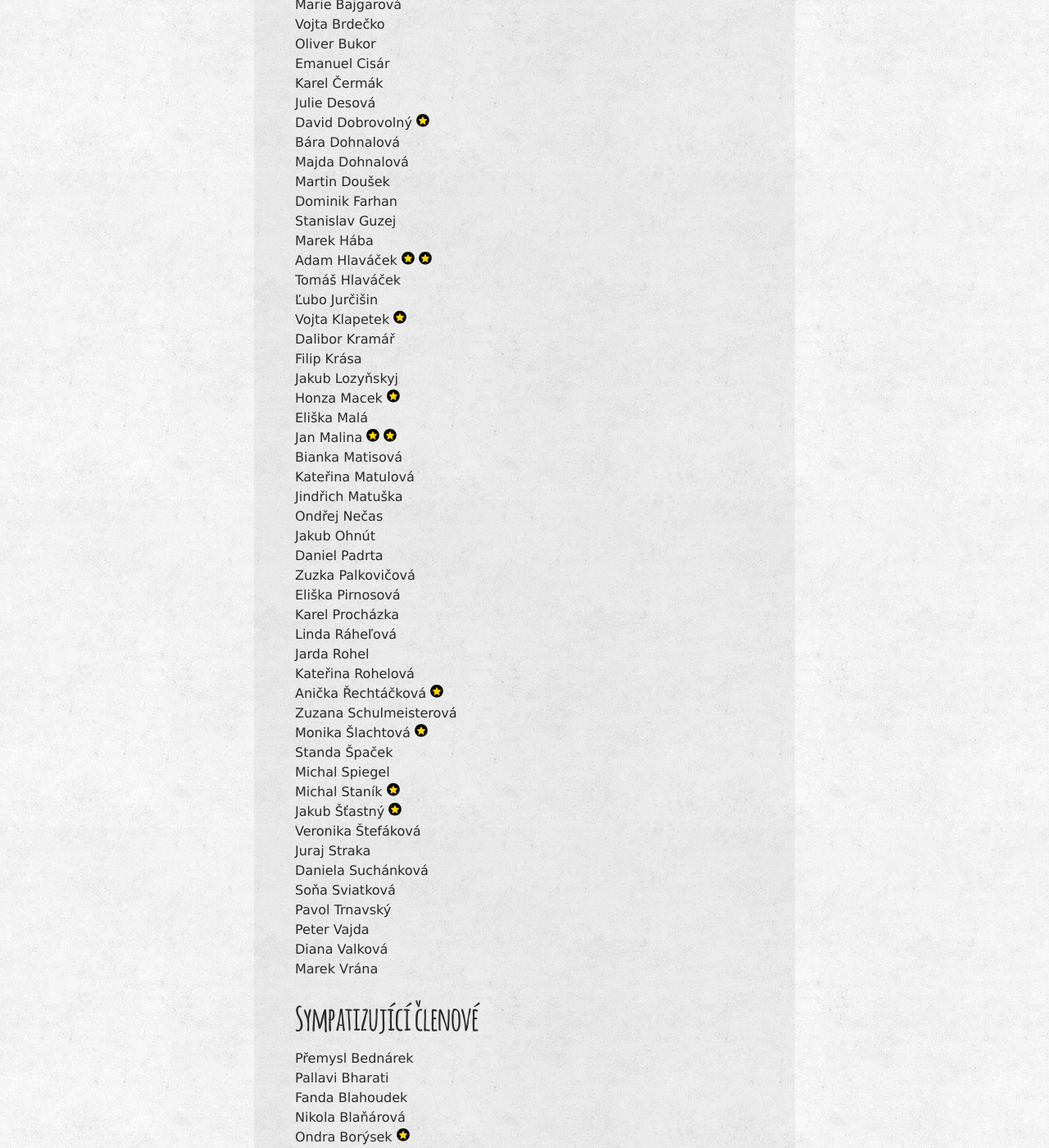
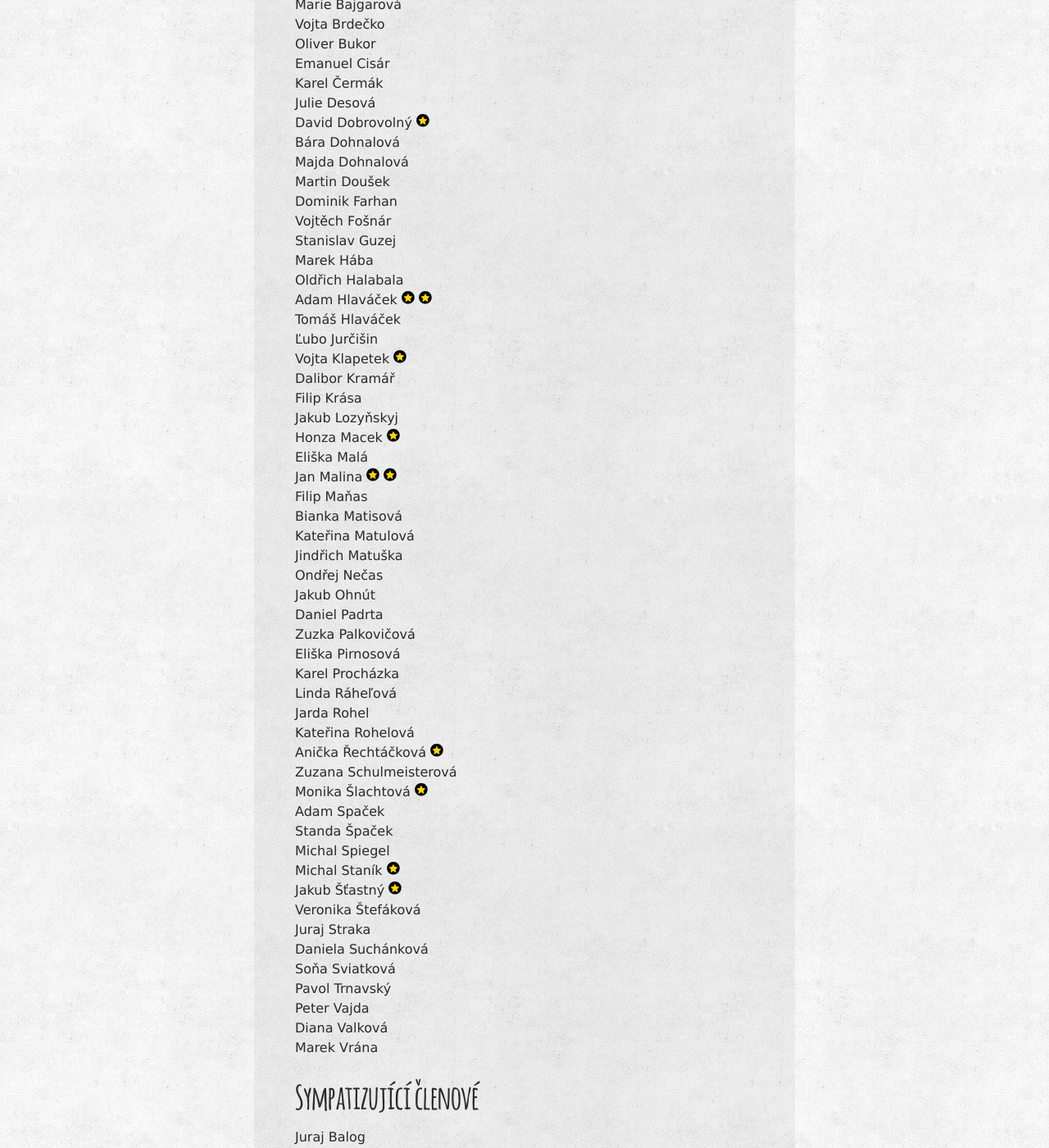
Before and after one commit to zverinec/zverinec-web, a Jekyll site: the page built from _pages/members.md, in a window 1280 px wide and 1400 px high, scrolled down 791 px. Shown: the whole window at 82% size. Built offline with Jekyll 4.4.1, drawn with Linux system fonts in a browser that asks for light colours; comment, search, counter and statistics services are not loaded; some of the changed text lies outside the part shown.

Commit message:
Update members.md after k-scuk

```diff
--- a/_pages/members.md
+++ b/_pages/members.md
@@ -27,8 +27,10 @@ Bára Dohnalová<br/>
 Majda Dohnalová<br/>
 Martin Doušek<br/>
 Dominik Farhan<br/>
+Vojtěch Fošnár<br/>
 Stanislav Guzej<br/>
 Marek Hába<br/>
+Oldřich Halabala<br/>
 Adam Hlaváček <img src="img/rad.svg" class="rad" title="Řád přítele severské zvěře za rozpletení gordického uzlu financování KSI a K-SCUKu z grantu MŠMT" /> <img src="img/rad.svg" class="rad" title="Řád přítele severské zvěře za zrození Naskoč na FI a implementaci front-endu nového webu KSI" /><br/>
 Tomáš Hlaváček<br/>
 Ľubo Jurčišin<br/>
@@ -39,6 +41,7 @@ Jakub Lozyňskyj<br/>
 Honza Macek <img src="img/rad.svg" class="rad" title="Řád přítele severské zvěře za letité bezkonkurenční kuchařské a zdravotnické služby a organizaci Schrödingerova grilu" /><br/>
 Eliška Malá<br/>
 Jan Malina <img src="img/rad.svg" class="rad" title="Řád přítele severské zvěře za práci na front-endu KSI webu" /> <img src="img/rad.svg" class="rad" title="Řád přítele severské zvěře za celoživotní přínos" /><br/>
+Filip Maňas<br/>
 Bianka Matisová<br/>
 Kateřina Matulová<br/>
 Jindřich Matuška<br/>
@@ -54,6 +57,7 @@ Kateřina Rohelová<br/>
 Anička Řechtáčková <img src="img/rad.svg" class="rad" title="Řád přítele severské zvěře za perfektně zvládnutou garanci K-SCUKu" /><br/>
 Zuzana Schulmeisterová<br/>
 Monika Šlachtová <img src="img/rad.svg" class="rad" title="Řád přítele severské zvěře za perfektně zvládnutou garanci InterLoSa"/> <br/>
+Adam Spaček<br/>
 Standa Špaček<br/>
 Michal Spiegel<br/>
 Michal Staník <img src="img/rad.svg" class="rad" title="Řád přítele severské zvěře za odhodlání pomoct s každou akcí a za záplavu zábavných a zajímavých úloh" /> <br/>
@@ -69,6 +73,8 @@ Marek Vrána<br/>
 
 ## Sympatizující členové
 
+Juraj Balog<br/>
+Pavla Užovka Bártová<br/>
 Přemysl Bednárek<br/>
 Pallavi Bharati<br/>
 Fanda Blahoudek<br/>
```
Also changed, not shown: other parts of _pages/members.md (+2 -0 lines).
